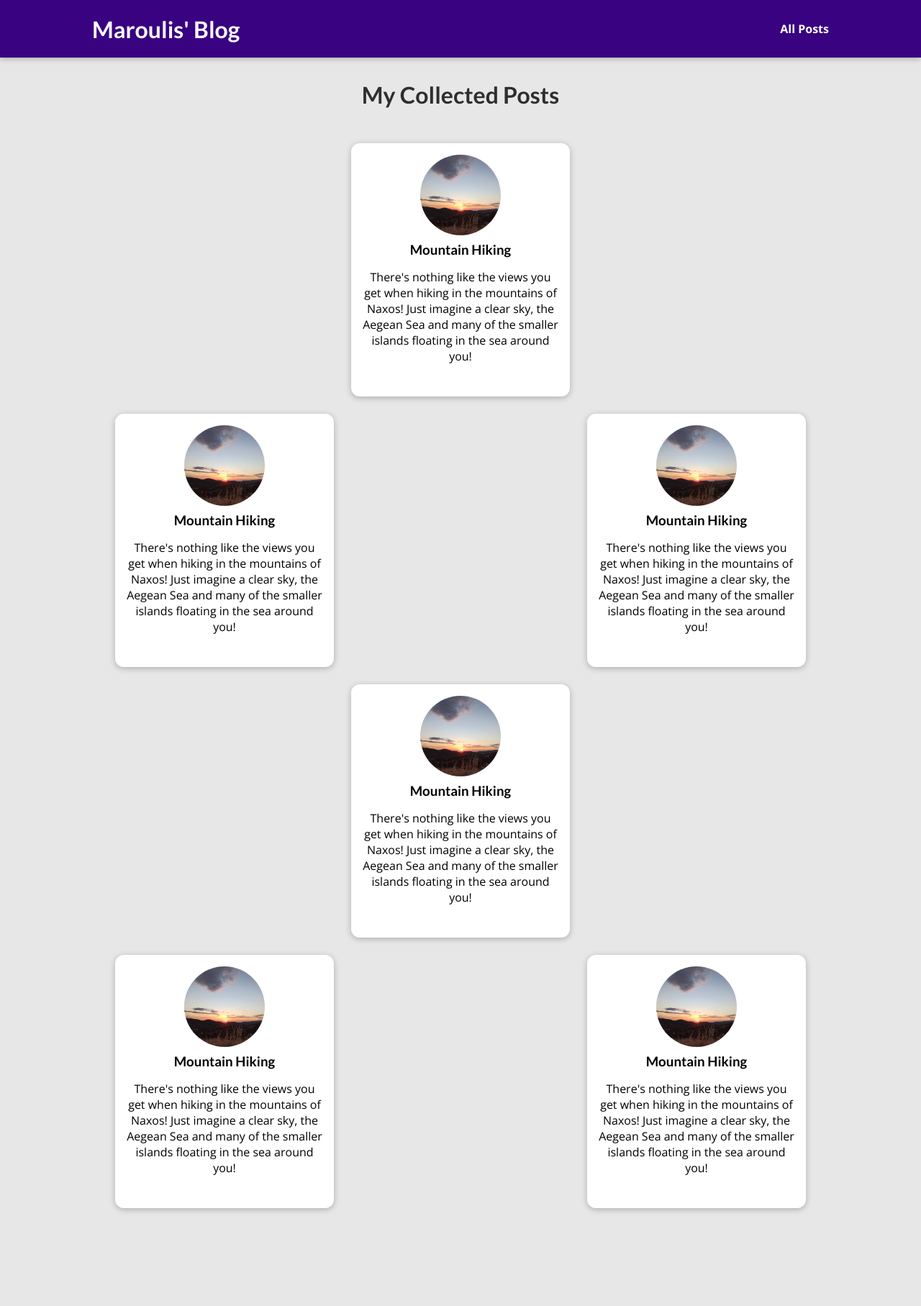
After one commit to MaroulisManolis/learning_Django_site, a Django app: template blog/templates/blog/all-posts.html in a window 1280 px wide. The commit adds this page. Shown: the whole page at 72% size. Run offline with Django 4.2, Linux system fonts and the light colour scheme; the template is opened without the code that fills it, so the values that code supplies are empty.

Commit message:
Adding images as Static Files, Adding page styles, Adding the All-Posts & Single Post pages and adding some dummy data to the Views File

```diff
--- /dev/null
+++ b/blog/static/blog/all-posts.css
@@ -0,0 +1,43 @@
+body {
+    background-color: #e7e7e7;
+  }
+
+  #main-navigation {
+    background-color: #390281;
+    box-shadow: 0 2px 8px rgba(0, 0, 0, 0.25);
+  }
+
+  #all-posts {
+    margin: 7rem auto;
+    width: 90%;
+    max-width: 60rem;
+  }
+
+  #all-posts h2 {
+    text-align: center;
+    font-size: 2rem;
+    color: #2e2e2e;
+    margin: 3rem 0;
+  }
+
+  ul {
+    list-style: none;
+    margin: 0;
+    padding: 0;
+    display: grid;
+    grid-template-columns: repeat(auto-fill, minmax(17rem, 1fr));
+    gap: 1.5rem;
+  }
+
+  .post img {
+    width: 7rem;
+    height: 7rem;
+  }
+
+  .post a {
+    height: 22rem;
+    transform-origin: center;
+    box-shadow: 0 2px 8px rgba(0, 0, 0, 0.25);
+    border-radius: 12px;
+    background-color: white;
+  }
--- /dev/null
+++ b/blog/static/blog/post.css
@@ -0,0 +1,43 @@
+.post {
+    display: flex;
+    flex-direction: column;
+    align-items: center;
+    text-align: center;
+  }
+
+  .post a {
+    text-decoration: none;
+    color: black;
+    transition: all 0.2s ease;
+    padding: 1rem;
+  }
+
+  .post a:hover,
+  .post a:active {
+    transform: scale(1.1);
+    background-color: #390281;
+    color: white;
+  }
+
+  .post img {
+    width: 5rem;
+    height: 5rem;
+    object-fit: cover;
+    border-radius: 50%;
+  }
+
+  .post h3 {
+    margin: 0.25rem 0;
+  }
+
+  .post time {
+    color: #666666;
+    margin: 0.25rem;
+    font-style: italic;
+    font-size: 0.85rem;
+  }
+
+  .post:hover time,
+  .post:active time {
+    color: white;
+  }
--- /dev/null
+++ b/blog/templates/blog/all-posts.html
@@ -0,0 +1,28 @@
+{% extends "base.html" %}
+{% load static %}
+
+{% block title %}
+    All My Posts
+{% endblock %}
+
+{% block css_files %}
+    <link rel="stylesheet" href="{% static "blog/post.css" %}" />
+    <link rel="stylesheet" href="{% static "blog/all-posts.css" %}" />
+{% endblock %}
+
+{% block content %}
+    <section id="all-posts">
+       <h2>My Collected Posts</h2>
+
+       <ul>
+           <li>
+                {% include "blog/includes/post.html" %}
+                {% include "blog/includes/post.html" %}
+                {% include "blog/includes/post.html" %}
+                {% include "blog/includes/post.html" %}
+                {% include "blog/includes/post.html" %}
+                {% include "blog/includes/post.html" %}
+           </li>
+       </ul>
+    </section>
+{% endblock %}
--- /dev/null
+++ b/blog/templates/blog/includes/post.html
@@ -0,0 +1,18 @@
+{% load static %}
+
+<li>
+    <article class="post">
+        <a href="{% url "post-detail-page" "the-mountains" %}">
+            <img src="{% static "blog/images/mountain_sunset.jpg" %}" alt="Mountain Hiking" />
+            <div class="post__content">
+                <h3>Mountain Hiking</h3>
+                <p>There's nothing like the views you get
+                    when hiking in the mountains of Naxos!
+                    Just imagine a clear sky, the Aegean Sea
+                    and many of the smaller islands floating
+                    in the sea around you!
+                </p>
+            </div>
+        </a>
+    </article>
+<li>
--- a/templates/base.html
+++ b/templates/base.html
@@ -12,6 +12,13 @@
     {% block css_files %}{% endblock %}
 </head>
 <body>
+    <header id="main-navigation">
+        <h1><a href="{% url "starting-page" %}">Maroulis' Blog</a></h1>
+        <nav>
+            <a href="{% url "posts-page" %}">All Posts</a>
+        </nav>
+    </header>
+
     {% block content %}
     {% endblock %}
 </body>
```
Also changed, not shown: blog/static/blog/post-detail.css (added, +62 -0 lines), blog/templates/blog/index.html (+4 -25 lines), blog/templates/blog/post-detail.html (added, +47 -0 lines), blog/views.py (+70 -3 lines), blog/static/blog/images/coding.jpg (added), blog/static/blog/images/me.jpg (added), blog/static/blog/images/mountain_sunset.jpg (added), blog/static/blog/images/woods.jpg (added).
